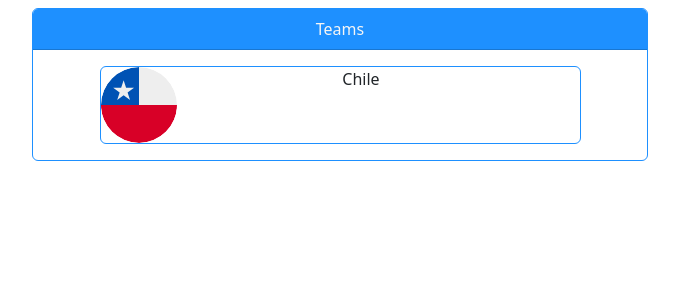
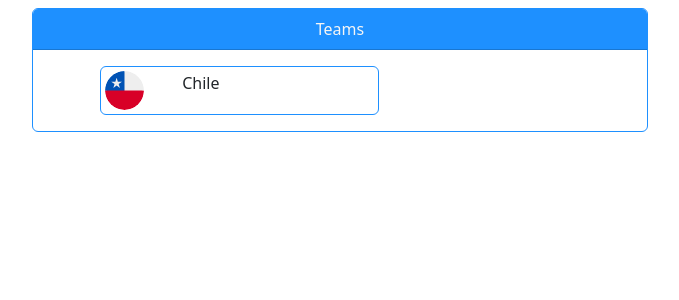
Before and after one commit to jcarayacorrea/PES2020RTWC, a Django app: page /sudamerica/finalround/ in a window 1280 px wide. Shown: the part 146-446 px from the top of the page, without its empty margins (300-979 px from the left). Run offline with Django 4.2, Linux system fonts and the light colour scheme; style sheets or scripts are compiled from the project's sources; some libraries are stand-ins or nearby versions.

Commit message:
Fix modelo base carta

```diff
--- a/main/static/base.scss
+++ b/main/static/base.scss
@@ -30,5 +30,6 @@ nav, .dropdown-menu, .card-header, {
 
 img{
 
-  max-width: 75%;
+  max-width: 150%;
+
 }
--- a/templates/sudamerica/finalround.html
+++ b/templates/sudamerica/finalround.html
@@ -12,13 +12,13 @@
                <div class="card-header card-title text-center ">Teams</div>
                <div class="card-body">
                    <div class="row g-4">
-                       <div class="col-md-10 offset-md-1">
+                       <div class="col-md-6 offset-md-1">
                            <div class="card">
                                <div class="row">
-                                   <div class="p- 2 col-md-3 justify-content-center">
+                                   <div class="m-1 col-md-2 justify-content-center">
                                        <img src="{% static 'assets/images/flags/sudamerica/chile.svg' %}" class="rounded-circle">
                                    </div>
-                                   <div class="col-md-7 text-center">
+                                   <div class="m-1 col-md-4 text-center">
                                        Chile
                                    </div>
                                </div>
```
